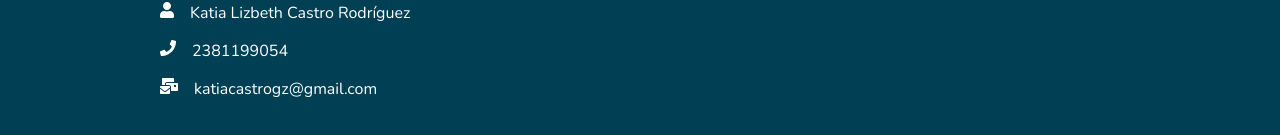
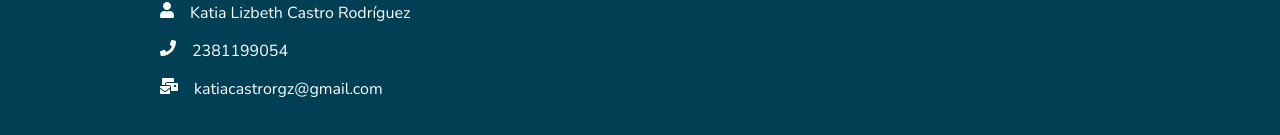
Before and after one commit to GerardCod/hl-admin, a React (Create React App) app: page / in a window 1280 px wide. Shown: the part 1981-2116 px from the top of the page. Built offline with nearby package versions, Linux system fonts and the light colour scheme.

Commit message:
modify: Fixing typo in footer component

```diff
--- a/src/components/Footer.js
+++ b/src/components/Footer.js
@@ -18,7 +18,7 @@ const Footer = function Component() {
           </div>
           <div className="flex Text--white Contact">
             <FontAwesomeIcon icon={faMailBulk} />
-            <span className="Contact__Value">katiacastrogz@gmail.com</span>
+            <span className="Contact__Value">katiacastrorgz@gmail.com</span>
           </div>
         </article>
       </footer>
```
